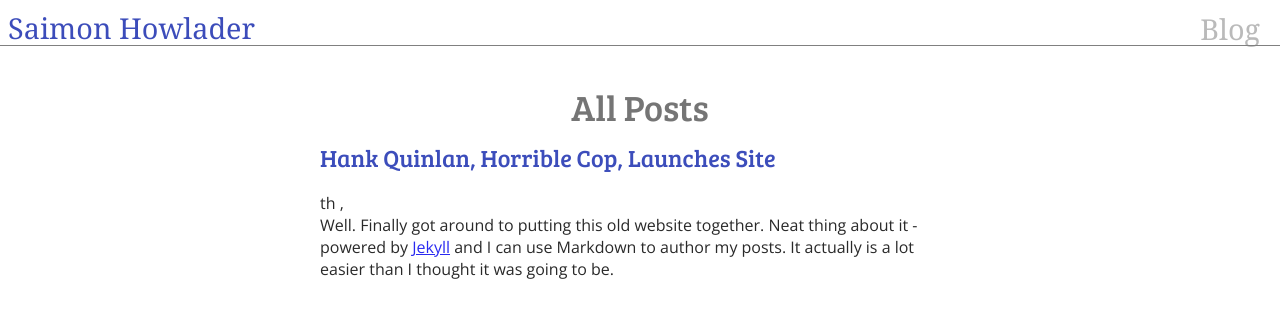
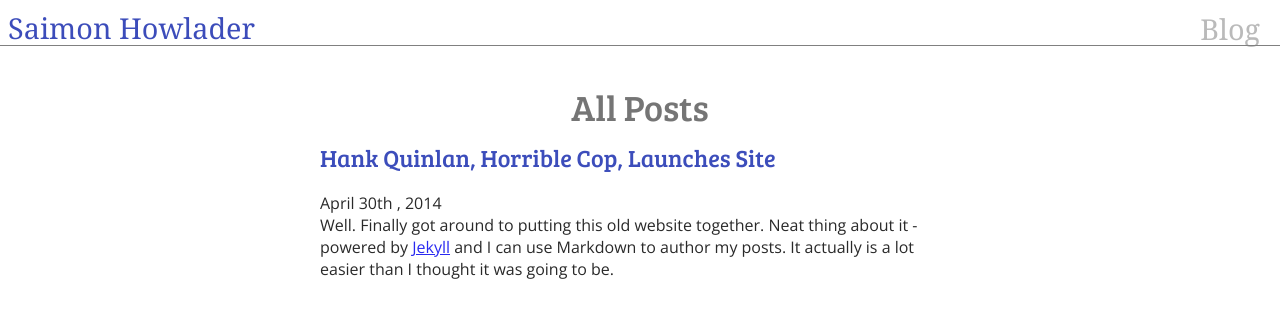
Before and after one commit to saimonhowlader/saimonhowlader.github.io, a Jekyll site: the page built from blog/index.html, in a window 1280 px wide. Shown: the top 318 px of the page. Built offline with Jekyll 4.4.1, drawn with Linux system fonts in a browser that asks for light colours.

Commit message:
Update index.html

```diff
--- a/blog/index.html
+++ b/blog/index.html
@@ -8,15 +8,15 @@
 	    		<h2 class="excerpt-title-permalink"><a href="{{ post.url }}" title="{{ post.title }}">{{ post.title }}</a></h2>
 	    		<p class="excerpt-metadata">
 			        <time>
-			            {% assign d = page.date | date: "%-d"  %}
-					{{ page.date | date: "%B" }}
+			            {% assign d = post.date | date: "%-d"  %}
+					{{ post.date | date: "%B" }}
 					{% case d %}
 					  {% when '1' or '21' or '31' %}{{ d }}st
 					  {% when '2' or '22' %}{{ d }}nd
 					  {% when '3' or '23' %}{{ d }}rd
 					  {% else %}{{ d }}th
 					  {% endcase %},
-					{{ page.date | date: "%Y" }}
+					{{ post.date | date: "%Y" }}
 			        </time>
 	    		</p>
 	    		<h3 class="the-excerpt">{{ post.excerpt }}</h3>
```
